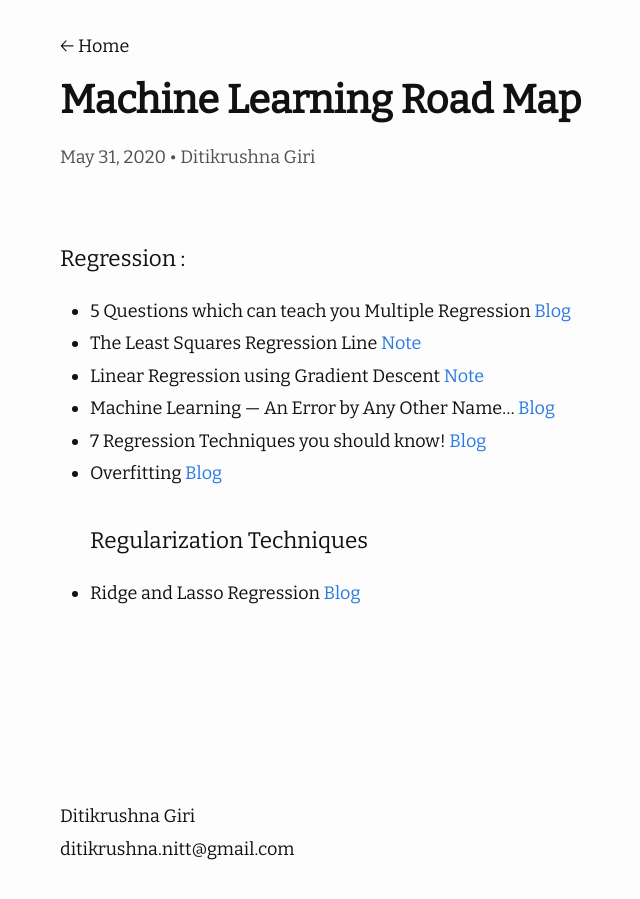
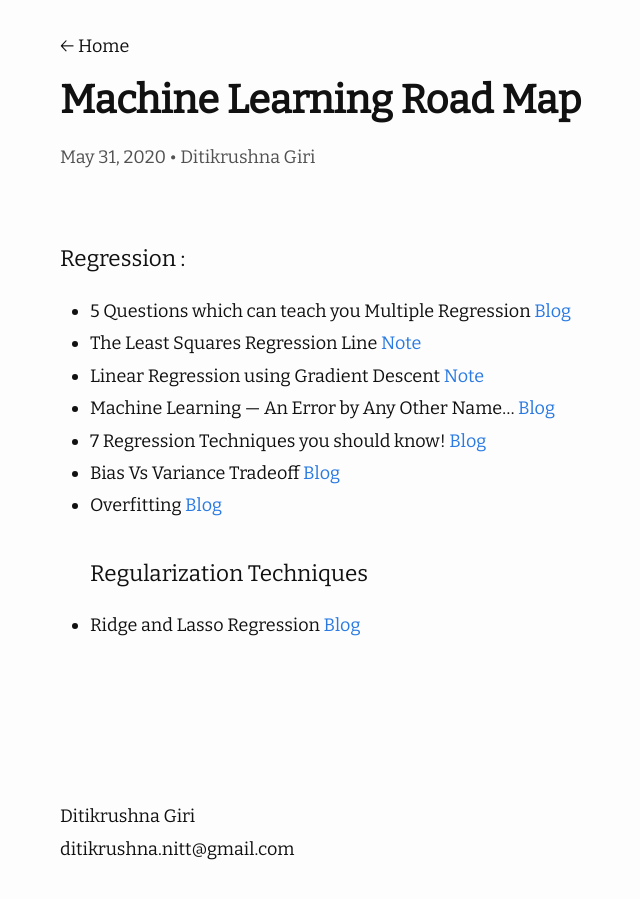
Before and after one commit to ditikrushna/eNotes, a Jekyll site: the page built from _posts/2020-05-31-Machine Learning Road Map.md, in a window 1280 px wide. Shown: the whole page, without its empty margins (210-850 px from the left). Built offline with Jekyll 4.4.1, drawn with Linux system fonts in a browser that asks for light colours; nearby versions of some CDN libraries.

Commit message:
Update 2020-05-31-Machine Learning Road Map.md

```diff
--- a/_posts/2020-05-31-Machine Learning Road Map.md
+++ b/_posts/2020-05-31-Machine Learning Road Map.md
@@ -12,6 +12,7 @@ author: "Ditikrushna Giri"
 -  Machine Learning — An Error by Any Other Name…
  [Blog](https://medium.com/@phuctrt/loss-functions-why-what-where-or-when-189815343d3f)
 - 7 Regression Techniques you should know! [Blog](https://www.analyticsvidhya.com/blog/2015/08/comprehensive-guide-regression/?utm_source=blog&utm_medium=RideandLassoRegressionarticle)
+- Bias Vs Variance Tradeoff [Blog](https://elitedatascience.com/bias-variance-tradeoff)
 - Overfitting [Blog](https://elitedatascience.com/overfitting-in-machine-learning)
 #### Regularization Techniques
 - Ridge and Lasso Regression [Blog](https://www.analyticsvidhya.com/blog/2016/01/ridge-lasso-regression-python-complete-tutorial/)
```
